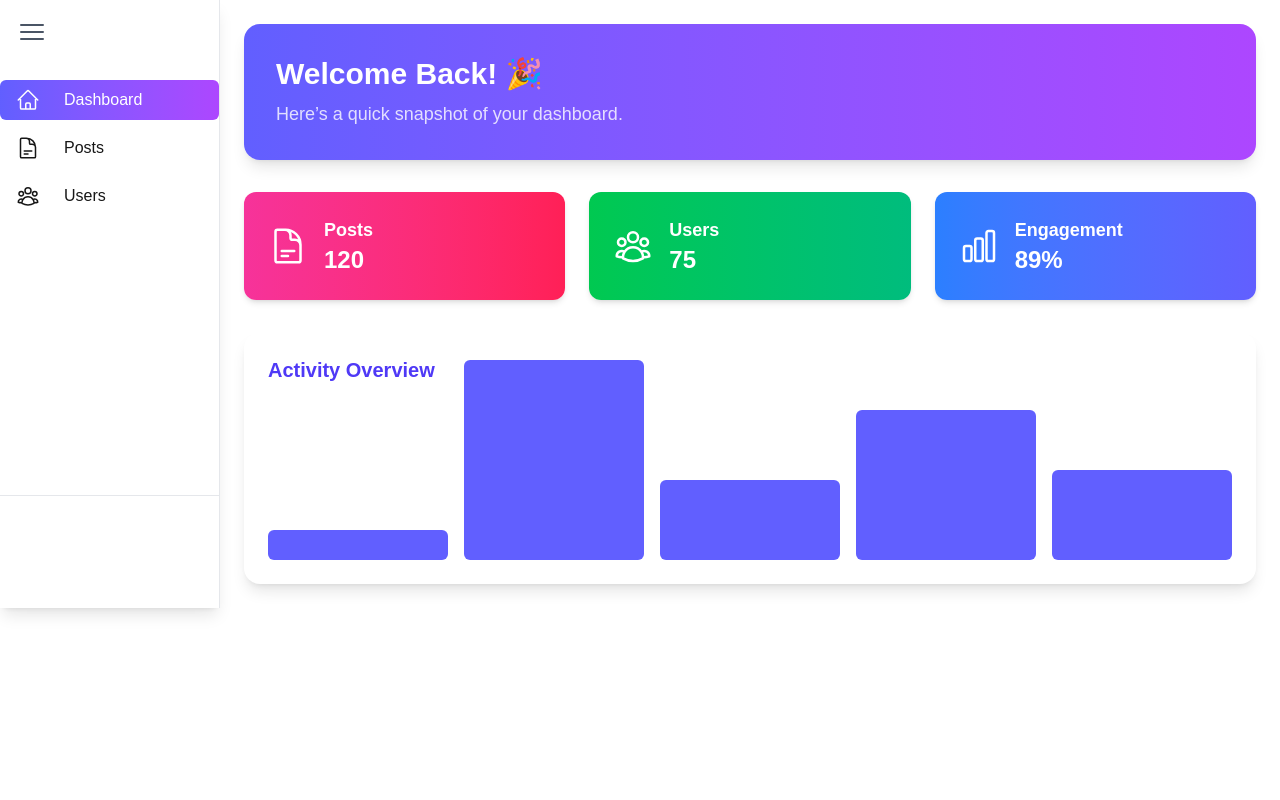
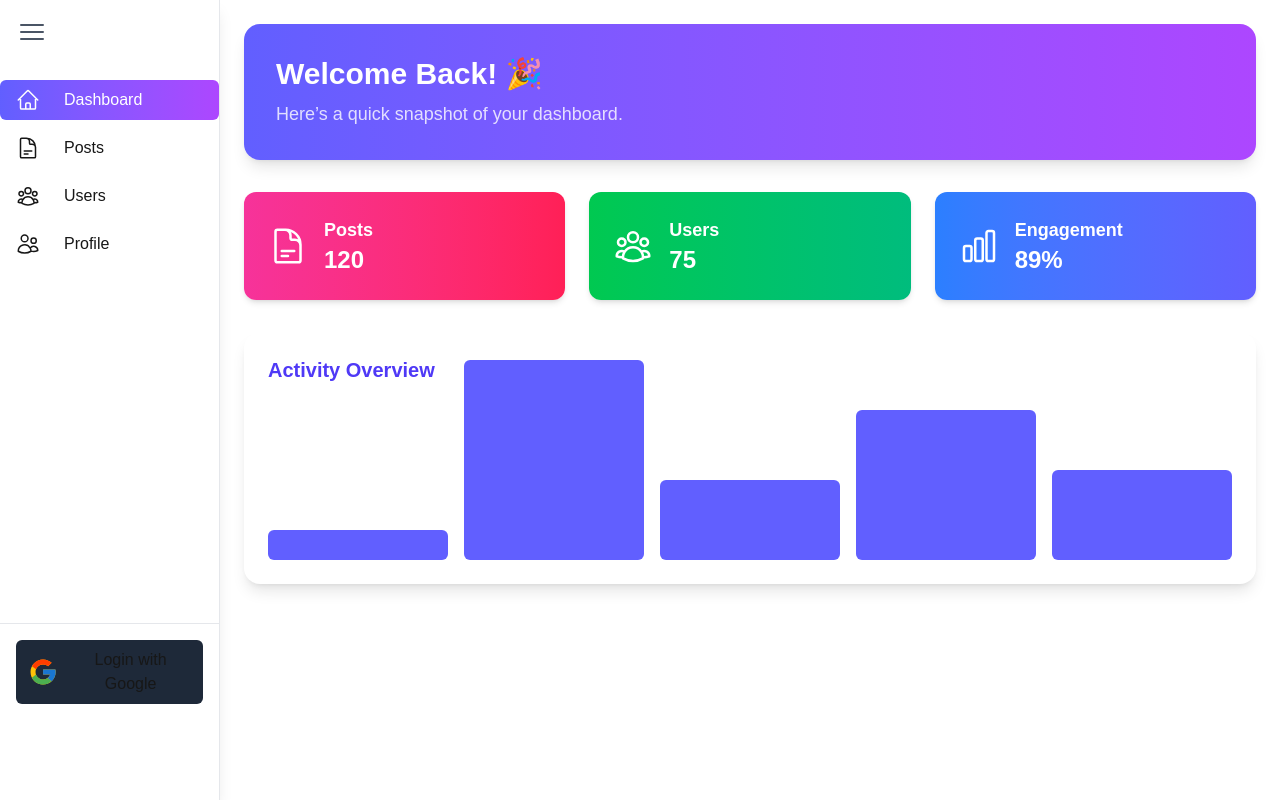
Before and after one commit to bibek-totol/Job-Task-Zettabyte-Technology, a Next.js app: page / in a window 1280 px wide. Built offline with nearby package versions, Linux system fonts and the light colour scheme; no server answers.

Commit message:
Next Auth Google Authentication and Protected Profile Page

```diff
--- a/package.json
+++ b/package.json
@@ -12,8 +12,11 @@
     "@heroicons/react": "^2.2.0",
     "framer-motion": "^12.23.13",
     "next": "15.5.3",
+    "next-auth": "^4.24.11",
     "react": "19.1.0",
-    "react-dom": "19.1.0"
+    "react-dom": "19.1.0",
+    "react-hot-toast": "^2.6.0",
+    "react-icons": "^5.5.0"
   },
   "devDependencies": {
     "@eslint/eslintrc": "^3",
--- /dev/null
+++ b/src/app/api/auth/[...nextauth]/route.ts
@@ -0,0 +1,14 @@
+import NextAuth from "next-auth";
+import GoogleProvider from "next-auth/providers/google";
+
+const handler = NextAuth({
+  providers: [
+    GoogleProvider({
+      clientId: process.env.GOOGLE_CLIENT_ID!,
+      clientSecret: process.env.GOOGLE_CLIENT_SECRET!,
+    }),
+  ],
+  secret: process.env.NEXTAUTH_SECRET,
+});
+
+export { handler as GET, handler as POST };
--- a/src/app/components/Sidebar.tsx
+++ b/src/app/components/Sidebar.tsx
@@ -9,21 +9,24 @@ import {
 } from "@heroicons/react/24/outline";
 import Link from "next/link";
 import { usePathname } from "next/navigation";
-import { useState,useEffect } from "react";
+import { useState, useEffect } from "react";
 import { Variants } from "framer-motion";
+import { useSession, signIn, signOut } from "next-auth/react";
+import { FcGoogle } from "react-icons/fc";
+import { UsersIcon } from "@heroicons/react/24/outline";
 
 const navItems = [
   { name: "Dashboard", href: "/", icon: HomeIcon },
   { name: "Posts", href: "/posts", icon: DocumentTextIcon },
   { name: "Users", href: "/users", icon: UserGroupIcon },
+  {name: "Profile", href: "/profile", icon: UsersIcon},
 ];
 
 export default function Sidebar() {
   const pathname = usePathname();
   const [isOpen, setIsOpen] = useState(true);
-
   const [isLarge, setIsLarge] = useState(false);
-
+  const { data: session } = useSession();
 
   useEffect(() => {
     const handleResize = () => {
@@ -32,16 +35,10 @@ export default function Sidebar() {
     handleResize();
     window.addEventListener("resize", handleResize);
     return () => window.removeEventListener("resize", handleResize);
-  }, [isLarge]);
-
-
+  }, []);
 
   const itemVariants: Variants = {
-    open: {
-      y: 0,
-      opacity: 1,
-      transition: { duration: 0.4, ease: "easeOut" },
-    },
+    open: { y: 0, opacity: 1, transition: { duration: 0.4, ease: "easeOut" } },
     closed: {
       y: -1000,
       opacity: 0,
@@ -49,23 +46,23 @@ export default function Sidebar() {
     },
   };
 
-
   return (
     <motion.aside
       animate={{ width: isLarge ? (isOpen ? 220 : 70) : 70 }}
       transition={{ duration: 0.4, ease: "linear" }}
-      className="h-auto sticky top-0 left-0 flex flex-col border-r border-gray-200 dark:border-gray-800 bg-white/70 dark:bg-gray-950/70 backdrop-blur-lg shadow-lg"
+      className="h-screen sticky top-0 left-0 flex flex-col border-r border-gray-200 dark:border-gray-800 bg-white/70 dark:bg-gray-950/70 backdrop-blur-lg shadow-lg"
     >
-
       <div className="flex items-center justify-between p-4">
         <motion.button
-          whileTap={{  rotate: 360, transition: { duration: 0.3, ease: "linear" }}}
+          whileTap={{
+            rotate: 360,
+            transition: { duration: 0.3, ease: "linear" },
+          }}
           onClick={() => setIsOpen(!isOpen)}
         >
           <Bars3Icon className="h-8 w-8 text-gray-600 dark:text-gray-300" />
         </motion.button>
       </div>
-
 
       <nav className="flex-1 flex flex-col gap-2 mt-4">
         {navItems.map((item) => {
@@ -74,11 +71,8 @@ export default function Sidebar() {
           return (
             <Link key={item.name} href={item.href}>
               <motion.div
-                whileHover={{  y: -5 }}
-
-
+                whileHover={{ y: -5 }}
                 transition={{ duration: 0.2, ease: "linear", type: "tween" }}
-
                 className={`flex items-center gap-6 px-4 py-2 rounded-md cursor-pointer transition-colors
                   ${
                     active
@@ -87,14 +81,17 @@ export default function Sidebar() {
                   }`}
               >
                 <Icon className="h-6 w-6" />
-                <AnimatePresence >
-                {isOpen && isLarge && <motion.span
+                <AnimatePresence>
+                  {isOpen && isLarge && (
+                    <motion.span
                       variants={itemVariants}
-
                       animate={isOpen ? "open" : "closed"}
-
                       exit={"closed"}
-                 className="font-medium">{item.name}</motion.span>}
+                      className="font-medium"
+                    >
+                      {item.name}
+                    </motion.span>
+                  )}
                 </AnimatePresence>
               </motion.div>
             </Link>
@@ -102,8 +99,29 @@ export default function Sidebar() {
         })}
       </nav>
 
+
       <div className="p-4 border-t border-gray-200 dark:border-gray-800 relative bottom-20">
-
+        {session ? (
+          <button
+            onClick={() => signOut()}
+            className="flex items-center gap-3 w-full px-3 py-2 rounded-md hover:bg-gray-100 dark:hover:bg-gray-800"
+          >
+            <FcGoogle className="h-8 w-8" />
+            {isOpen && isLarge && <span>Logout</span>}
+          </button>
+        ) : (
+          <motion.button
+          initial={{ scale: 0 }}
+          animate={{ scale: 1 }}
+          whileHover= {{ scale: 1.1 }}
+          transition={{ duration: 0.5, ease: "easeOut" }}
+            onClick={() => signIn("google")}
+            className="flex items-center flex-col lg:flex-row gap-3 w-full px-3 py-2 rounded-md bg-gray-800"
+          >
+            <FcGoogle className="h-8 w-8" />
+            { <span>Login with Google</span>}
+          </motion.button>
+        )}
       </div>
     </motion.aside>
   );
--- a/src/app/layout.tsx
+++ b/src/app/layout.tsx
@@ -2,6 +2,8 @@ import type { Metadata } from "next";
 import { Geist, Geist_Mono } from "next/font/google";
 import "./globals.css";
 import { Providers } from "./providers";
+import { Toaster } from "react-hot-toast";
+
 
 
 const geistSans = Geist({
@@ -30,6 +32,7 @@ export default function RootLayout({
     <html lang="en" suppressHydrationWarning>
       <body className="bg-gray-50  text-gray-900 dark:text-gray-100">
       <Providers>{children}</Providers>
+      <Toaster position="top-center" reverseOrder={false} />
       </body>
     </html>
   );
--- /dev/null
+++ b/src/app/profile/page.tsx
@@ -0,0 +1,56 @@
+"use client";
+
+import { useSession } from "next-auth/react";
+import { useRouter } from "next/navigation";
+import toast from "react-hot-toast";
+import { useEffect, useRef } from "react";
+
+export default function ProfilePage() {
+  const { data: session, status } = useSession();
+  const router = useRouter();
+
+  const hasShownToast = useRef(false);
+
+  useEffect(() => {
+    if (status === "unauthenticated" && !hasShownToast.current) {
+      hasShownToast.current = true;
+
+      toast.error("You must be signed in to view this page!", {
+        style: {
+          background: "#fef2f2",
+          color: "#b91c1c",
+          fontWeight: "500",
+        },
+        icon: "⚠️",
+      });
+
+      setTimeout(() => {
+        router.push("/");
+      }, 500);
+    }
+  }, [status, router]);
+
+  if (status === "loading") return <p>Loading...</p>;
+  if (!session) return null;
+
+  return (
+    <div className="p-6">
+      <h1 className="text-3xl font-bold text-indigo-600">Profile</h1>
+      <div className="mt-4 space-y-2">
+        <p>
+          <span className="font-semibold">Name:</span> {session.user?.name}
+        </p>
+        <p>
+          <span className="font-semibold">Email:</span> {session.user?.email}
+        </p>
+        {session.user?.image && (
+          <img
+            src={session.user.image}
+            alt="profile"
+            className="h-20 w-20 rounded-full mt-2"
+          />
+        )}
+      </div>
+    </div>
+  );
+}
--- a/src/app/providers.tsx
+++ b/src/app/providers.tsx
@@ -1,9 +1,8 @@
 "use client";
-
 
 import Loader from "./components/Loader";
 import { useInitialLoader } from "./hooks/useInitialLoader";
-
+import { SessionProvider } from "next-auth/react";
 
 export function Providers({ children }: { children: React.ReactNode }) {
   const loading = useInitialLoader(2500);
@@ -12,5 +11,5 @@ export function Providers({ children }: { children: React.ReactNode }) {
     return <Loader />;
   }
 
-  return <>{children}</>;
+  return <SessionProvider>{children}</SessionProvider>;
 }
```
Also changed, not shown: 1 other file (tests, documents, lock files or other folders). Lines whose indentation alone changed are shown as unchanged.
